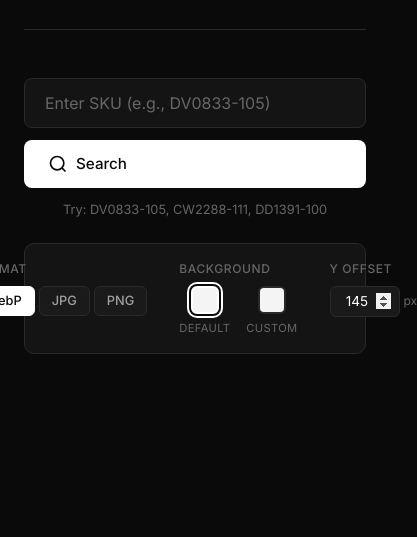
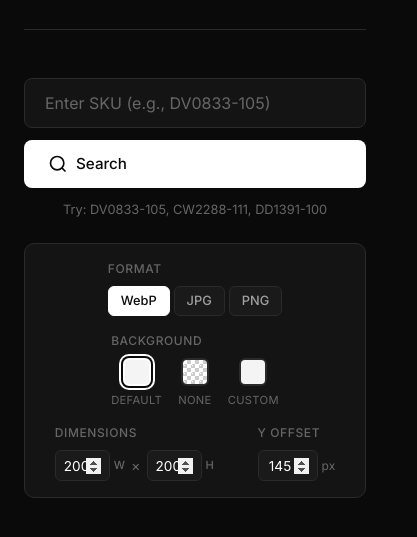
Before and after one commit to JDSneakers/imageGrabber, a website: page NikeImage/public/index.html in a window 390 px wide. Shown: the part 117-654 px from the top of the page, 417 px wide, since content can reach past the window. Drawn offline with nearby package versions, Linux system fonts and the light colour scheme.

Commit message:
Transparent Background Feature
Added a transparent background option and the option to specify image dimensions

```diff
--- a/NikeImage/public/app.js
+++ b/NikeImage/public/app.js
@@ -3,8 +3,11 @@ const CORS_PROXY = 'https://corsproxy.io/?';
 
 // Image settings (user-configurable)
 let selectedFormat = 'webp';  // webp, jpg, png
-let selectedBgColor = 'F4F4F4';  // hex color without #
+let selectedBgColor = 'F4F4F4';  // hex color without # or 'transparent'
+let isTransparent = false;  // transparent background mode
 let yOffset = 145;  // vertical offset in pixels
+let imageWidth = 2000;  // image width
+let imageHeight = 2000;  // image height
 
 // List of Nike marketplaces to search (in order of priority)
 const MARKETPLACES = ['US', 'GB', 'EU', 'JP', 'CN', 'KR', 'AU', 'CA'];
@@ -25,6 +28,8 @@ const downloadAllBtn = document.getElementById('downloadAllBtn');
 const imageGallery = document.getElementById('imageGallery');
 const customColorPicker = document.getElementById('customColor');
 const yOffsetInput = document.getElementById('yOffsetInput');
+const widthInput = document.getElementById('widthInput');
+const heightInput = document.getElementById('heightInput');
 
 // State
 let currentProduct = null;
@@ -49,12 +54,23 @@ document.querySelectorAll('.format-btn').forEach(btn => {
     });
 });
 
-// Color button listeners
+// Color button listeners (including transparent)
 document.querySelectorAll('.color-btn').forEach(btn => {
     btn.addEventListener('click', () => {
         document.querySelectorAll('.color-btn').forEach(b => b.classList.remove('active'));
         btn.classList.add('active');
-        selectedBgColor = btn.dataset.color;
+
+        if (btn.dataset.color === 'transparent') {
+            isTransparent = true;
+            // Auto-select PNG for transparent backgrounds
+            document.querySelectorAll('.format-btn').forEach(b => b.classList.remove('active'));
+            document.querySelector('.format-btn[data-format="png"]').classList.add('active');
+            selectedFormat = 'png';
+        } else {
+            isTransparent = false;
+            selectedBgColor = btn.dataset.color;
+        }
+
         // Refresh images if product is loaded
         if (currentProduct) {
             refreshImages();
@@ -66,6 +82,7 @@ document.querySelectorAll('.color-btn').forEach(btn => {
 customColorPicker.addEventListener('input', (e) => {
     // Remove # and convert to uppercase
     selectedBgColor = e.target.value.replace('#', '').toUpperCase();
+    isTransparent = false;
     // Deselect preset buttons
     document.querySelectorAll('.color-btn').forEach(b => b.classList.remove('active'));
     // Refresh images if product is loaded
@@ -86,11 +103,35 @@ yOffsetInput.addEventListener('input', (e) => {
     }
 });
 
+// Width input listener
+widthInput.addEventListener('input', (e) => {
+    let value = parseInt(e.target.value) || 100;
+    value = Math.max(100, Math.min(4000, value));
+    imageWidth = value;
+    if (currentProduct) {
+        refreshImages();
+    }
+});
+
+// Height input listener
+heightInput.addEventListener('input', (e) => {
+    let value = parseInt(e.target.value) || 100;
+    value = Math.max(100, Math.min(4000, value));
+    imageHeight = value;
+    if (currentProduct) {
+        refreshImages();
+    }
+});
+
 /**
  * Get the current transformation string based on selected options
  */
 function getTransformString() {
-    return `f_${selectedFormat},b_rgb:${selectedBgColor},q_80,h_2000,w_2000,c_pad,g_south,y_${yOffset}`;
+    if (isTransparent) {
+        // For transparent: use f_png (or f_auto) and no background
+        return `f_png,q_auto,h_${imageHeight},w_${imageWidth},c_pad,g_south,y_${yOffset}`;
+    }
+    return `f_${selectedFormat},b_rgb:${selectedBgColor},q_80,h_${imageHeight},w_${imageWidth},c_pad,g_south,y_${yOffset}`;
 }
 
 /**
@@ -449,7 +490,7 @@ function createImageCard(imageUrl, number, total) {
         </div>
         <div class="image-info">
             <span class="image-number">Image ${number} of ${total}</span>
-            <span class="image-format">${format} - 2000x2000</span>
+            <span class="image-format">${format} - ${imageWidth}x${imageHeight}</span>
         </div>
         <div class="image-url-container">
             <input type="text" class="image-url-input" value="${imageUrl}" readonly>
--- a/NikeImage/public/index.html
+++ b/NikeImage/public/index.html
@@ -33,6 +33,7 @@
 
             <!-- Image Options -->
             <div class="image-options">
+                <div class="options-row">
                     <div class="option-group">
                         <label class="option-label">Format</label>
                         <div class="format-buttons">
@@ -50,9 +51,39 @@
                                 <span class="color-label">Default</span>
                             </div>
                             <div class="color-option">
+                                <button class="color-btn transparent-btn" data-color="transparent" title="Transparent">
+                                    <svg width="16" height="16" viewBox="0 0 24 24" fill="none" stroke="currentColor"
+                                        stroke-width="2">
+                                        <rect x="3" y="3" width="7" height="7" fill="#ccc"></rect>
+                                        <rect x="10" y="3" width="7" height="7" fill="#fff"></rect>
+                                        <rect x="3" y="10" width="7" height="7" fill="#fff"></rect>
+                                        <rect x="10" y="10" width="7" height="7" fill="#ccc"></rect>
+                                    </svg>
+                                </button>
+                                <span class="color-label">None</span>
+                            </div>
+                            <div class="color-option">
                                 <input type="color" id="customColor" class="color-picker" value="#F4F4F4"
                                     title="Custom Color">
                                 <span class="color-label">Custom</span>
+                            </div>
+                        </div>
+                    </div>
+                </div>
+                <div class="options-row">
+                    <div class="option-group">
+                        <label class="option-label">Dimensions</label>
+                        <div class="dimension-inputs">
+                            <div class="dimension-input-wrapper">
+                                <input type="number" id="widthInput" class="dimension-input" value="2000" min="100"
+                                    max="4000" step="100">
+                                <span class="dimension-label">W</span>
+                            </div>
+                            <span class="dimension-separator">×</span>
+                            <div class="dimension-input-wrapper">
+                                <input type="number" id="heightInput" class="dimension-input" value="2000" min="100"
+                                    max="4000" step="100">
+                                <span class="dimension-label">H</span>
                             </div>
                         </div>
                     </div>
@@ -62,6 +93,7 @@
                             <input type="number" id="yOffsetInput" class="offset-input" value="145" min="0" max="500"
                                 step="5">
                             <span class="offset-unit">px</span>
+                        </div>
                     </div>
                 </div>
             </div>
--- a/NikeImage/public/styles.css
+++ b/NikeImage/public/styles.css
@@ -68,16 +68,23 @@ body {
 /* Image Options */
 .image-options {
     display: flex;
-    justify-content: center;
-    gap: 2rem;
+    flex-direction: column;
+    gap: 1rem;
     margin-top: 1.5rem;
-    padding: 1rem 1.5rem;
+    padding: 1.25rem 1.5rem;
     background: var(--bg-secondary);
     border: 1px solid var(--border);
     border-radius: 10px;
-    max-width: 500px;
+    max-width: 600px;
     margin-left: auto;
     margin-right: auto;
+}
+
+.options-row {
+    display: flex;
+    justify-content: center;
+    gap: 2rem;
+    flex-wrap: wrap;
 }
 
 .option-group {
@@ -211,6 +218,70 @@ body {
 
 .offset-unit {
     font-size: 0.75rem;
+    color: var(--text-muted);
+}
+
+/* Transparent Button */
+.transparent-btn {
+    display: flex;
+    align-items: center;
+    justify-content: center;
+    background: linear-gradient(45deg, #ccc 25%, transparent 25%),
+        linear-gradient(-45deg, #ccc 25%, transparent 25%),
+        linear-gradient(45deg, transparent 75%, #ccc 75%),
+        linear-gradient(-45deg, transparent 75%, #ccc 75%);
+    background-size: 8px 8px;
+    background-position: 0 0, 0 4px, 4px -4px, -4px 0;
+    background-color: #fff;
+}
+
+.transparent-btn svg {
+    display: none;
+}
+
+/* Dimension Inputs */
+.dimension-inputs {
+    display: flex;
+    align-items: center;
+    gap: 0.5rem;
+}
+
+.dimension-input-wrapper {
+    display: flex;
+    align-items: center;
+    gap: 0.25rem;
+}
+
+.dimension-input {
+    width: 65px;
+    padding: 0.4rem 0.5rem;
+    font-size: 0.85rem;
+    font-family: inherit;
+    background: var(--bg-card);
+    border: 1px solid var(--border);
+    border-radius: 6px;
+    color: var(--text-primary);
+    text-align: center;
+}
+
+.dimension-input:focus {
+    outline: none;
+    border-color: var(--text-secondary);
+}
+
+.dimension-input::-webkit-inner-spin-button,
+.dimension-input::-webkit-outer-spin-button {
+    opacity: 1;
+}
+
+.dimension-label {
+    font-size: 0.7rem;
+    color: var(--text-muted);
+    font-weight: 500;
+}
+
+.dimension-separator {
+    font-size: 0.9rem;
     color: var(--text-muted);
 }
 
@@ -577,4 +648,30 @@ body {
         grid-template-columns: repeat(auto-fill, minmax(220px, 1fr));
         gap: 1rem;
     }
+
+    .image-options {
+        padding: 1rem;
+    }
+
+    .options-row {
+        gap: 1rem;
+        justify-content: space-around;
+    }
+
+    .option-group {
+        min-width: 0;
+    }
+
+    .dimension-inputs {
+        flex-wrap: wrap;
+        gap: 0.375rem;
+    }
+
+    .dimension-input {
+        width: 55px;
+    }
+
+    .offset-input {
+        width: 60px;
+    }
 }
```
Lines whose indentation alone changed are shown as unchanged.
